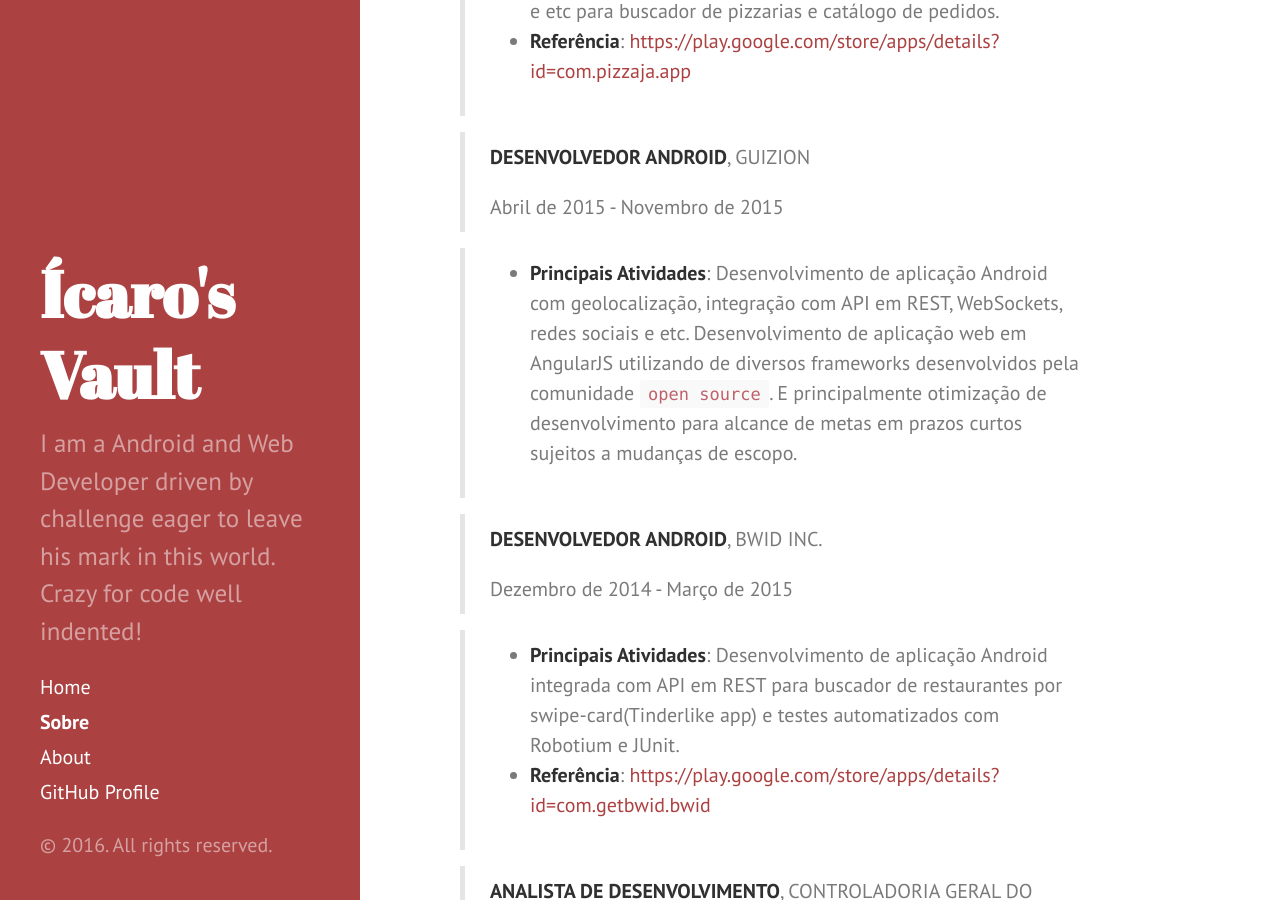
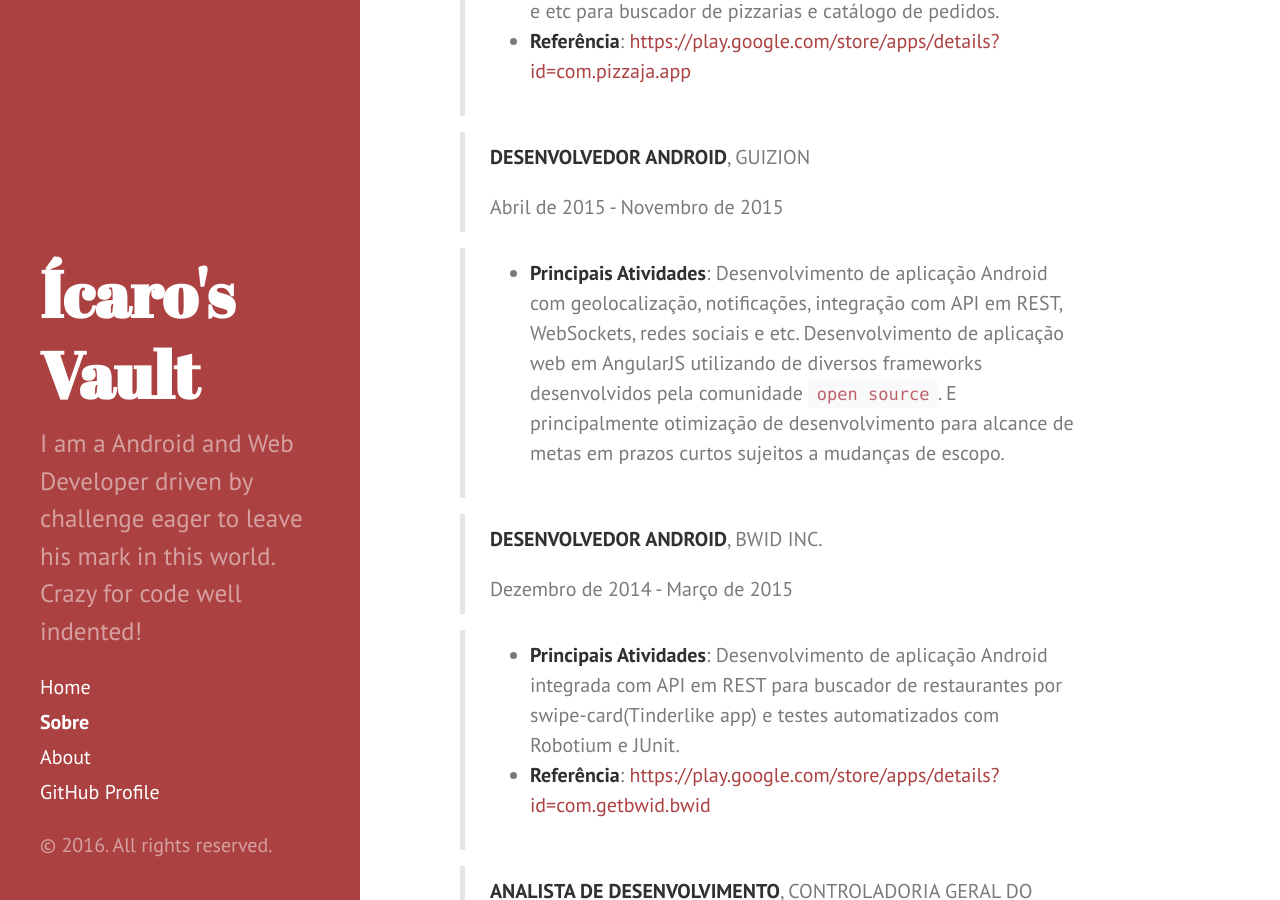
Before and after one commit to icaroabreu/icaroabreu.github.io, a Jekyll site: the page built from about-pt.md, in a window 1280 px wide and 900 px high, scrolled down 2087 px. Built offline with Jekyll 4.4.1, drawn with Linux system fonts in a browser that asks for light colours; Markdown is read by kramdown in place of the engine named in the settings.

Commit message:
Update about-pt.md

```diff
--- a/about-pt.md
+++ b/about-pt.md
@@ -50,7 +50,7 @@ Sou um desenvolvedor Android movido à desafio, autodidata, responsável e atual
 >
 >Abril de 2015 - Novembro de 2015
 
-> - **Principais Atividades**: Desenvolvimento de aplicação Android com geolocalização, integração com API em REST, WebSockets, redes sociais e etc. Desenvolvimento de aplicação web em AngularJS utilizando de diversos frameworks desenvolvidos pela comunidade `open source`. E principalmente otimização de desenvolvimento para alcance de metas em prazos curtos sujeitos a mudanças de escopo.
+> - **Principais Atividades**: Desenvolvimento de aplicação Android com geolocalização, notificações, integração com API em REST, WebSockets, redes sociais e etc. Desenvolvimento de aplicação web em AngularJS utilizando de diversos frameworks desenvolvidos pela comunidade `open source`. E principalmente otimização de desenvolvimento para alcance de metas em prazos curtos sujeitos a mudanças de escopo.
 
 >**DESENVOLVEDOR ANDROID**, BWID INC.
 >
```
